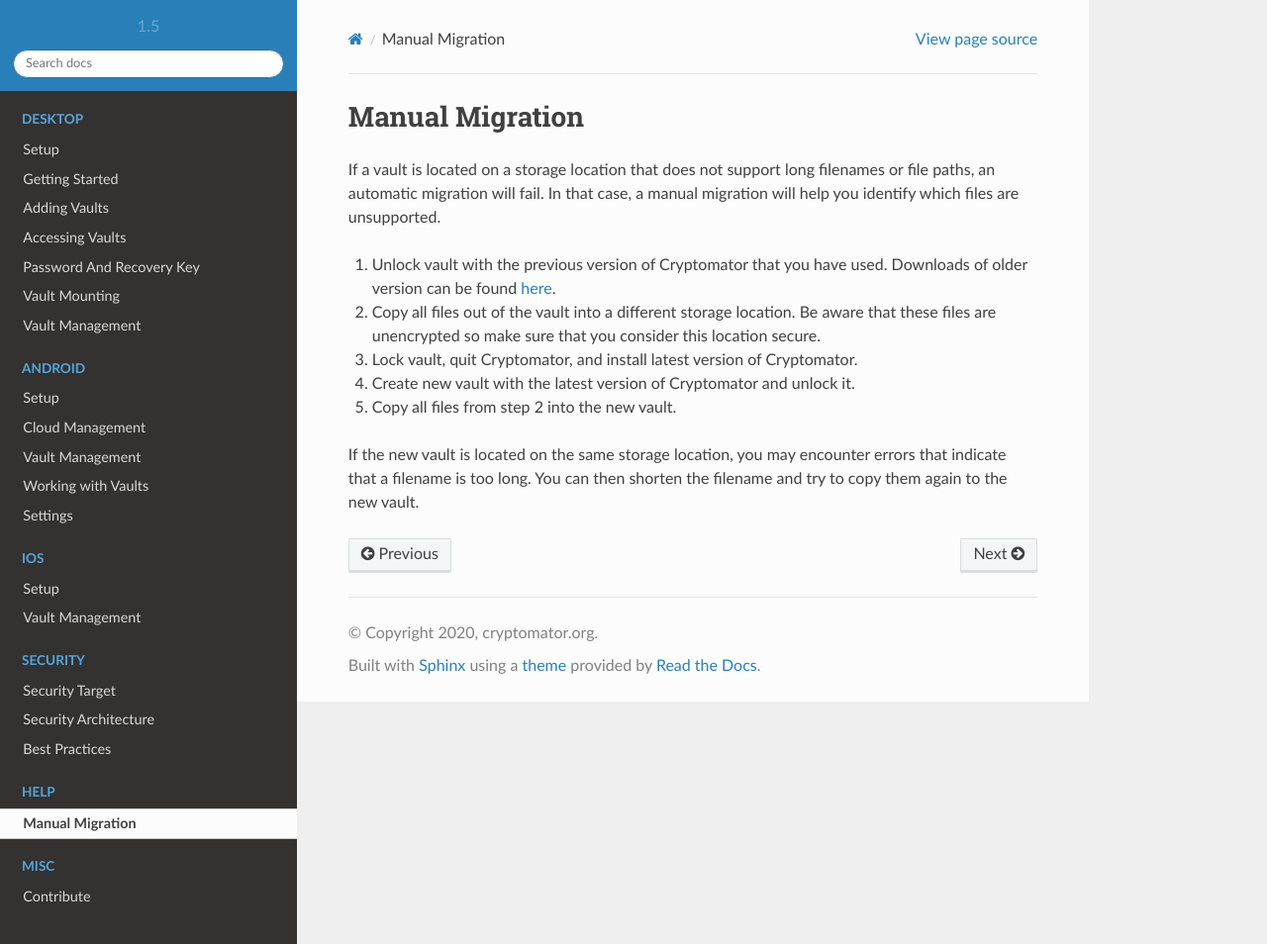
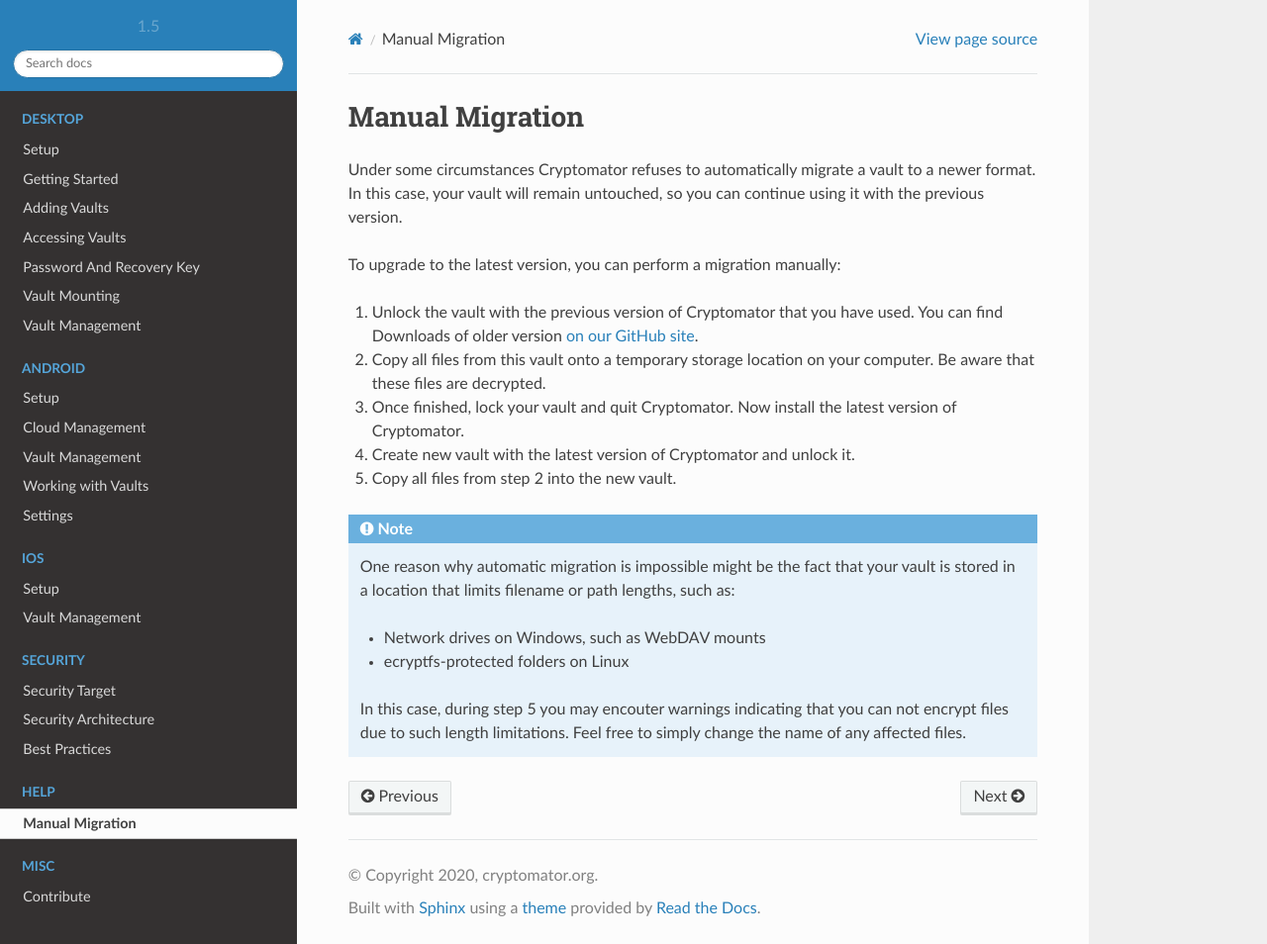
Before and after one commit to cryptomator/docs, a Sphinx documentation site: the page built from source/help/manual-migration.rst, in a window 1280 px wide and 954 px high. Shown: the whole window at 99% size. Built offline with Sphinx 7.4.7 and the Read the Docs theme 2.0.0, drawn with Linux system fonts in a browser that asks for light colours.

Commit message:
Refined migration help page

```diff
--- a/source/help/manual-migration.rst
+++ b/source/help/manual-migration.rst
@@ -1,12 +1,21 @@
 Manual Migration
 ================
 
-If a vault is located on a storage location that does not support long filenames or file paths, an automatic migration will fail. In that case, a manual migration will help you identify which files are unsupported.
+Under some circumstances Cryptomator refuses to automatically migrate a vault to a newer format. In this case, your vault will remain untouched, so you can continue using it with the previous version.
 
-1. Unlock vault with the previous version of Cryptomator that you have used. Downloads of older version can be found `here <https://github.com/cryptomator/cryptomator/releases/>`_.
-2. Copy all files out of the vault into a different storage location. Be aware that these files are unencrypted so make sure that you consider this location secure.
-3. Lock vault, quit Cryptomator, and install latest version of Cryptomator.
+To upgrade to the latest version, you can perform a migration manually:
+
+1. Unlock the vault with the previous version of Cryptomator that you have used. You can find Downloads of older version `on our GitHub site <https://github.com/cryptomator/cryptomator/releases/>`_.
+2. Copy all files from this vault onto a temporary storage location on your computer. Be aware that these files are decrypted.
+3. Once finished, lock your vault and quit Cryptomator. Now install the latest version of Cryptomator.
 4. Create new vault with the latest version of Cryptomator and unlock it.
 5. Copy all files from step 2 into the new vault.
 
-If the new vault is located on the same storage location, you may encounter errors that indicate that a filename is too long. You can then shorten the filename and try to copy them again to the new vault.
+.. note::
+
+    One reason why automatic migration is impossible might be the fact that your vault is stored in a location that limits filename or path lengths, such as:
+
+    - Network drives on Windows, such as WebDAV mounts
+    - ecryptfs-protected folders on Linux
+
+    In this case, during step 5 you may encouter warnings indicating that you can not encrypt files due to such length limitations. Feel free to simply change the name of any affected files.
```
